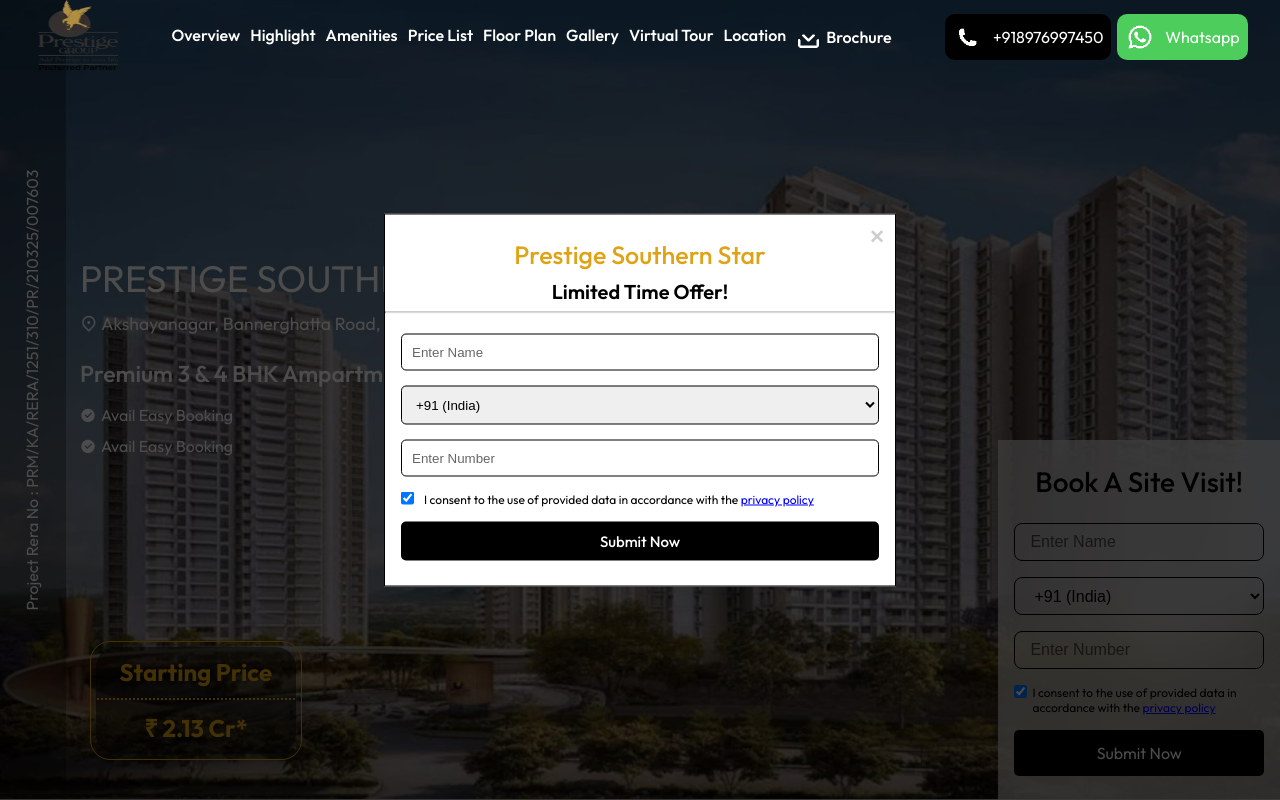
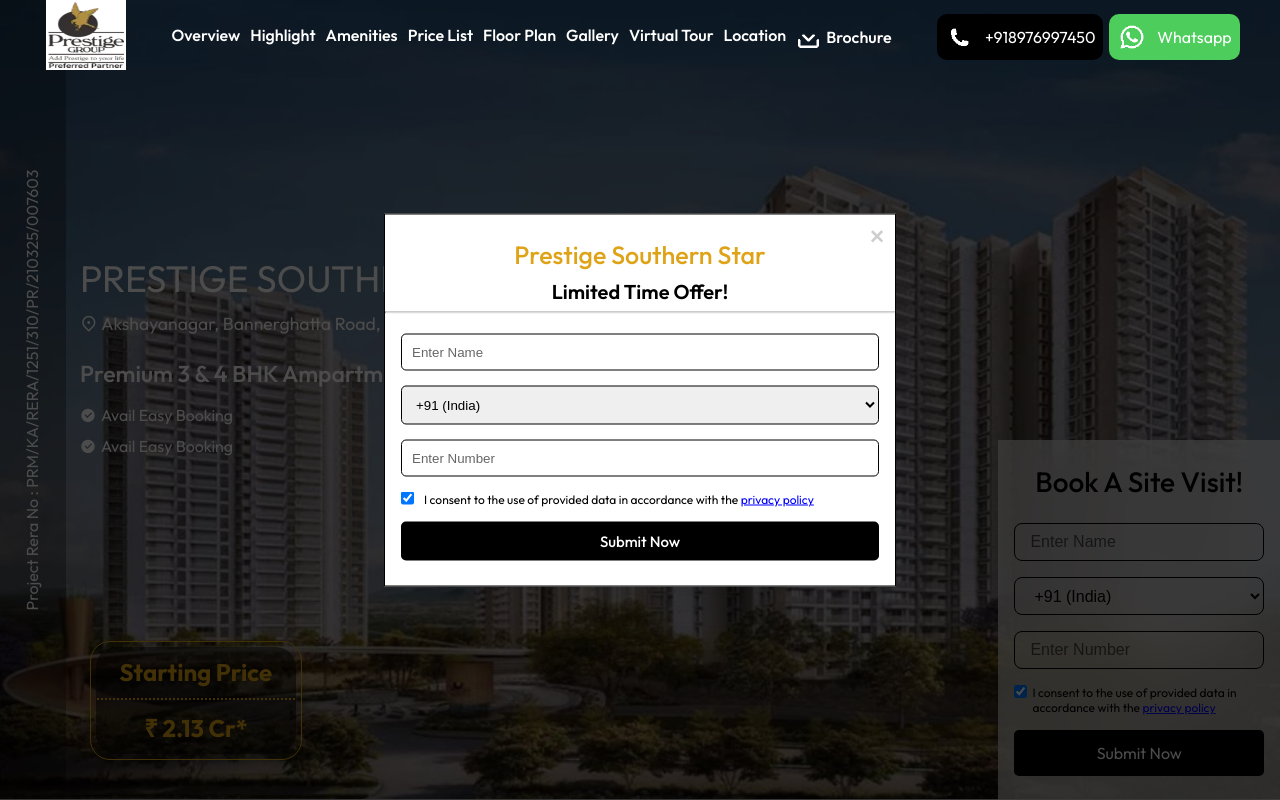
Before and after one commit to Ashwini-E417/pres, a plain HTML site: page index.html in a window 1280 px wide. Shown: the top 800 px of the page. Drawn offline with nearby package versions, Linux system fonts and the light colour scheme; no server answers.

Commit message:
Update index.html

```diff
--- a/index.html
+++ b/index.html
@@ -37,8 +37,8 @@
 </head>
 <body>
 <header>
-<nav id=navbar>
-<span><img src=assests/images/logo/logo.webp alt="Logo of Prestige" loading=lazy width=80 height=70 loading=lazy></span>
+<nav id=navbar style="padding:0 1rem;">
+<span><img src=assests/images/logo/logo.webp alt="Logo of Prestige" loading=lazy width=80 height=70 loading=lazy style="background:#fff;padding:2px;"></span>
 <span class=desktop-navbar role=menubar>
 <a href=#overview class="nav-a-item nav-scroll-item" role=menuitem title="Overview of Prestige Southern Star">Overview</a>
 <a href=#highlight class="nav-a-item nav-scroll-item" role=menuitem title="Top Features of Prestige Southern Star">Highlight</a>
```
